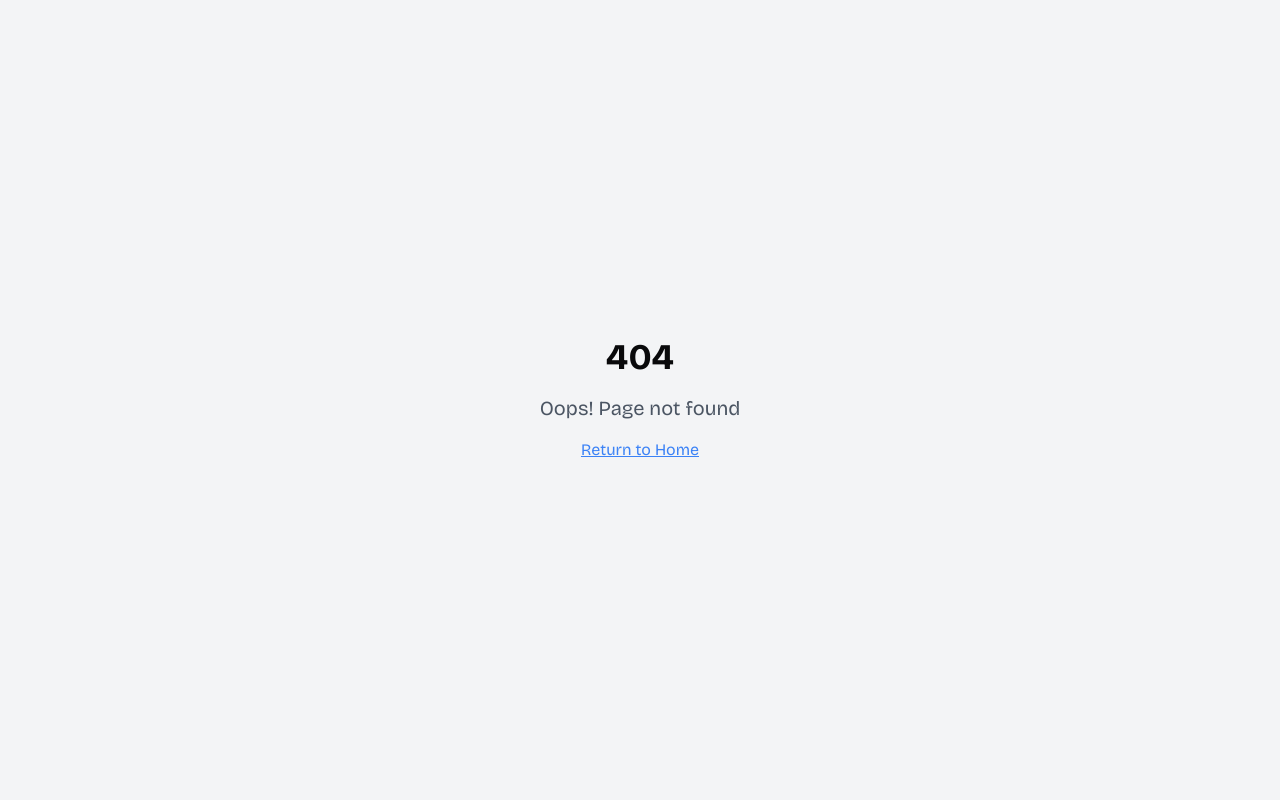
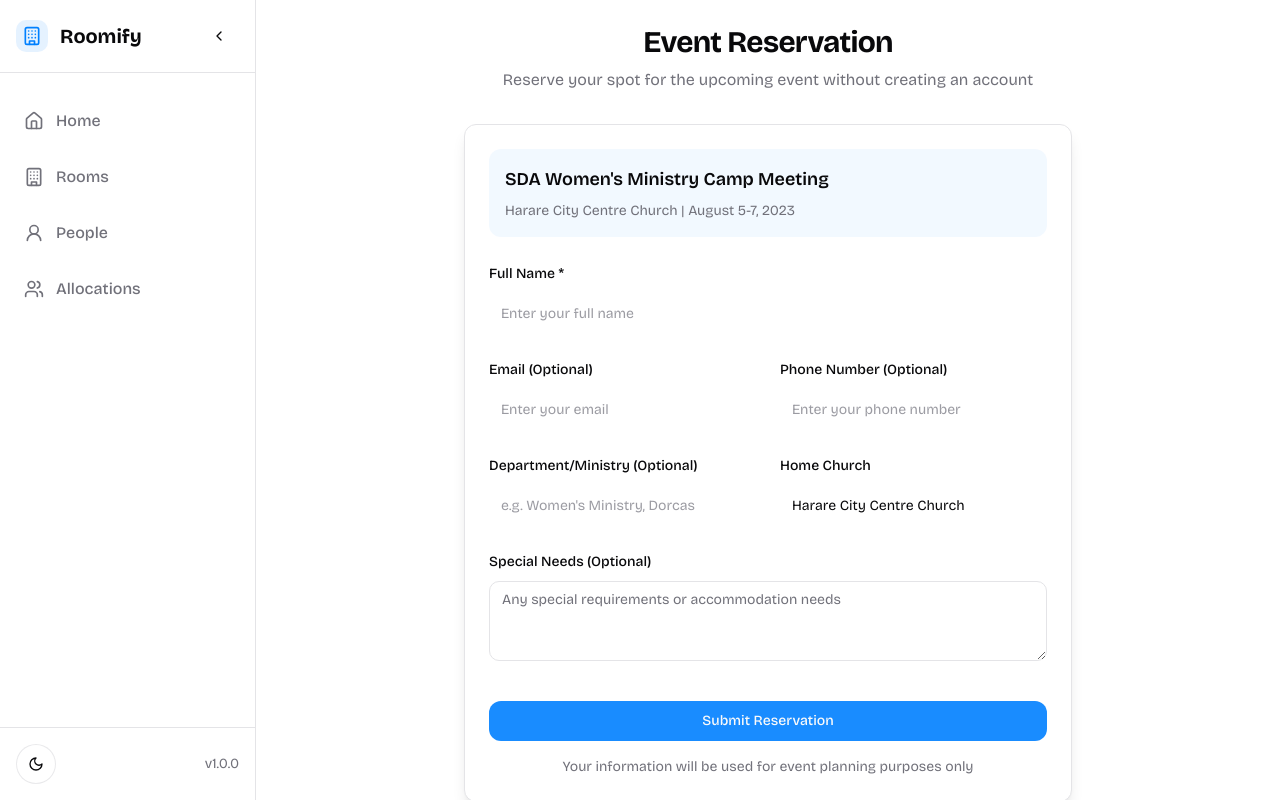
Before and after one commit to jpm7704/roomify-allocations, a React (Vite) app: page /reservations in a window 1280 px wide. Before the commit this address had no page. Built offline with nearby package versions, Linux system fonts and the light colour scheme.

Commit message:
Collect reservation data
Collect reservation data without requiring user login or account creation, feeding into the main "People" collection.

```diff
--- a/src/App.tsx
+++ b/src/App.tsx
@@ -16,6 +16,7 @@ import NotFound from "./pages/NotFound";
 import Onboarding from "./pages/Onboarding";
 import Login from "./pages/Login";
 import Register from "./pages/Register";
+import Reservations from "./pages/Reservations";
 
 const queryClient = new QueryClient();
 
@@ -60,6 +61,7 @@ const App = () => {
             <Route path="/onboarding" element={<Onboarding />} />
             <Route path="/login" element={<Login />} />
             <Route path="/register" element={<Register />} />
+            <Route path="/reservations" element={<Reservations />} />
 
             {/* App routes - can be accessed without auth for now */}
             <Route path="/app" element={<Index />} />
--- a/src/hooks/allocation-actions/index.ts
+++ b/src/hooks/allocation-actions/index.ts
@@ -4,3 +4,4 @@ export * from './useAllocationFilters';
 export * from './useAllocationRemoval';
 export * from './useRoomCreation';
 export * from './useAllocationCreation';
+export * from './useEventRegistration';
--- /dev/null
+++ b/src/hooks/allocation-actions/useEventRegistration.ts
@@ -0,0 +1,49 @@
+
+import { useState } from 'react';
+import { supabase } from '@/integrations/supabase/client';
+import { toast } from 'sonner';
+
+export interface RegistrationFormData {
+  name: string;
+  email?: string;
+  phone?: string;
+  department?: string;
+  homeChurch: string;
+  specialNeeds?: string;
+  eventName: string;
+}
+
+export const useEventRegistration = () => {
+  const [isSubmitting, setIsSubmitting] = useState(false);
+
+  const registerAttendee = async (formData: RegistrationFormData) => {
+    setIsSubmitting(true);
+    try {
+      const { data, error } = await supabase
+        .from('women_attendees')
+        .insert({
+          name: formData.name,
+          email: formData.email,
+          phone: formData.phone,
+          department: formData.department,
+          home_church: formData.homeChurch,
+          special_needs: formData.specialNeeds
+        })
+        .select();
+
+      if (error) throw error;
+
+      setIsSubmitting(false);
+      return { success: true, data };
+    } catch (error) {
+      console.error("Error registering attendee:", error);
+      setIsSubmitting(false);
+      return { success: false, error };
+    }
+  };
+
+  return {
+    registerAttendee,
+    isSubmitting
+  };
+};
--- a/src/pages/Onboarding.tsx
+++ b/src/pages/Onboarding.tsx
@@ -1,7 +1,7 @@
 
 import { useState } from 'react';
 import { useNavigate } from 'react-router-dom';
-import { Building, ChevronRight, UserCircle, Lock } from 'lucide-react';
+import { Building, ChevronRight, UserCircle, Lock, Calendar } from 'lucide-react';
 import { Button } from '@/components/ui/button';
 import { toast } from 'sonner';
 import IndustrySelector, { Industry } from '@/components/IndustrySelector';
@@ -31,6 +31,10 @@ const Onboarding = () => {
 
   const handleLogin = () => {
     navigate('/login');
+  };
+
+  const handleReservation = () => {
+    navigate('/reservations');
   };
 
   const renderWelcomeStep = () => (
@@ -79,7 +83,7 @@ const Onboarding = () => {
         {selectedIndustry === 'general' && 'Your workspace is set up and ready for room allocation management.'}
       </p>
 
-      <div className="grid gap-4 sm:grid-cols-2">
+      <div className="grid gap-4 sm:grid-cols-3">
         <Button
           variant="outline"
           size="lg"
@@ -97,6 +101,16 @@ const Onboarding = () => {
         >
           <UserCircle className="h-4 w-4" />
           Create Account
+        </Button>
+
+        <Button
+          variant="secondary"
+          size="lg"
+          onClick={handleReservation}
+          className="gap-2"
+        >
+          <Calendar className="h-4 w-4" />
+          Make Reservation
         </Button>
       </div>
     </div>
--- /dev/null
+++ b/src/pages/Reservations.tsx
@@ -0,0 +1,198 @@
+
+import { useState } from 'react';
+import { Check, ChevronsUpDown } from 'lucide-react';
+import { Button } from '@/components/ui/button';
+import { Input } from '@/components/ui/input';
+import { Textarea } from '@/components/ui/textarea';
+import { Label } from '@/components/ui/label';
+import Layout from '@/components/Layout';
+import { toast } from 'sonner';
+import { supabase } from '@/integrations/supabase/client';
+import {
+  Form,
+  FormField,
+  FormItem,
+  FormLabel,
+  FormControl,
+} from '@/components/ui/form';
+import { useForm } from 'react-hook-form';
+
+const Reservations = () => {
+  const [isSubmitting, setIsSubmitting] = useState(false);
+
+  const form = useForm({
+    defaultValues: {
+      name: '',
+      email: '',
+      phone: '',
+      department: '',
+      homeChurch: 'Harare City Centre Church',
+      specialNeeds: '',
+      eventName: 'SDA Women\'s Ministry Camp Meeting'
+    }
+  });
+
+  const handleSubmit = async (values: any) => {
+    setIsSubmitting(true);
+    try {
+      // Insert into women_attendees table (same as People collection)
+      const { data, error } = await supabase
+        .from('women_attendees')
+        .insert({
+          name: values.name,
+          email: values.email,
+          phone: values.phone,
+          department: values.department,
+          home_church: values.homeChurch,
+          special_needs: values.specialNeeds
+        })
+        .select();
+
+      if (error) throw error;
+
+      toast.success("Reservation submitted successfully!");
+      form.reset({
+        name: '',
+        email: '',
+        phone: '',
+        department: '',
+        homeChurch: 'Harare City Centre Church',
+        specialNeeds: '',
+        eventName: 'SDA Women\'s Ministry Camp Meeting'
+      });
+    } catch (error) {
+      console.error("Error submitting reservation:", error);
+      toast.error("Failed to submit reservation");
+    } finally {
+      setIsSubmitting(false);
+    }
+  };
+
+  return (
+    <Layout>
+      <div className="page-container max-w-2xl mx-auto">
+        <div className="mb-8 text-center">
+          <h1 className="text-3xl font-bold tracking-tight mb-2">Event Reservation</h1>
+          <p className="text-muted-foreground">
+            Reserve your spot for the upcoming event without creating an account
+          </p>
+        </div>
+
+        <div className="bg-card shadow-lg rounded-xl p-6 border border-border">
+          <Form {...form}>
+            <form onSubmit={form.handleSubmit(handleSubmit)} className="space-y-6">
+              <div className="bg-primary/5 rounded-lg p-4 mb-6">
+                <h2 className="font-semibold text-lg mb-2">SDA Women's Ministry Camp Meeting</h2>
+                <p className="text-sm text-muted-foreground">
+                  Harare City Centre Church | August 5-7, 2023
+                </p>
+              </div>
+
+              <FormField
+                control={form.control}
+                name="name"
+                render={({ field }) => (
+                  <FormItem>
+                    <FormLabel>Full Name *</FormLabel>
+                    <FormControl>
+                      <Input required placeholder="Enter your full name" {...field} />
+                    </FormControl>
+                  </FormItem>
+                )}
+              />
+
+              <div className="grid grid-cols-1 md:grid-cols-2 gap-6">
+                <FormField
+                  control={form.control}
+                  name="email"
+                  render={({ field }) => (
+                    <FormItem>
+                      <FormLabel>Email (Optional)</FormLabel>
+                      <FormControl>
+                        <Input placeholder="Enter your email" {...field} />
+                      </FormControl>
+                    </FormItem>
+                  )}
+                />
+
+                <FormField
+                  control={form.control}
+                  name="phone"
+                  render={({ field }) => (
+                    <FormItem>
+                      <FormLabel>Phone Number (Optional)</FormLabel>
+                      <FormControl>
+                        <Input placeholder="Enter your phone number" {...field} />
+                      </FormControl>
+                    </FormItem>
+                  )}
+                />
+              </div>
+
+              <div className="grid grid-cols-1 md:grid-cols-2 gap-6">
+                <FormField
+                  control={form.control}
+                  name="department"
+                  render={({ field }) => (
+                    <FormItem>
+                      <FormLabel>Department/Ministry (Optional)</FormLabel>
+                      <FormControl>
+                        <Input placeholder="e.g. Women's Ministry, Dorcas" {...field} />
+                      </FormControl>
+                    </FormItem>
+                  )}
+                />
+
+                <FormField
+                  control={form.control}
+                  name="homeChurch"
+                  render={({ field }) => (
+                    <FormItem>
+                      <FormLabel>Home Church</FormLabel>
+                      <FormControl>
+                        <Input placeholder="Enter your home church" {...field} />
+                      </FormControl>
+                    </FormItem>
+                  )}
+                />
+              </div>
+
+              <FormField
+                control={form.control}
+                name="specialNeeds"
+                render={({ field }) => (
+                  <FormItem>
+                    <FormLabel>Special Needs (Optional)</FormLabel>
+                    <FormControl>
+                      <Textarea
+                        placeholder="Any special requirements or accommodation needs"
+                        className="min-h-[80px]"
+                        {...field}
+                      />
+                    </FormControl>
+                  </FormItem>
+                )}
+              />
+
+              <div className="pt-4">
+                <Button
+                  type="submit"
+                  className="w-full"
+                  disabled={isSubmitting}
+                >
+                  {isSubmitting ? "Submitting..." : "Submit Reservation"}
+                </Button>
+
+                <p className="text-center text-sm text-muted-foreground mt-4">
+                  Your information will be used for event planning purposes only
+                </p>
+              </div>
+            </form>
+          </Form>
+        </div>
+      </div>
+    </Layout>
+  );
+};
+
+export default Reservations;
```
